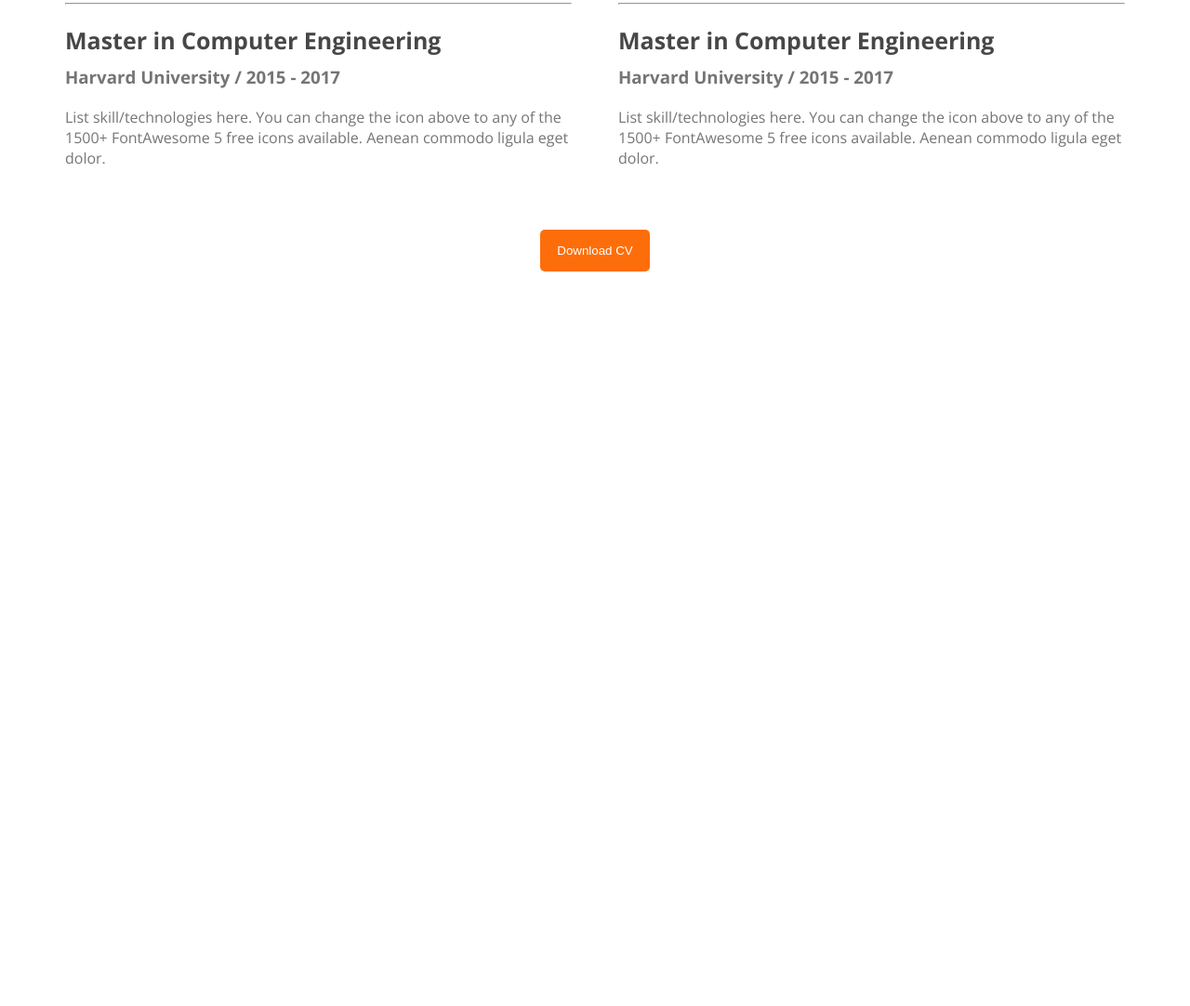
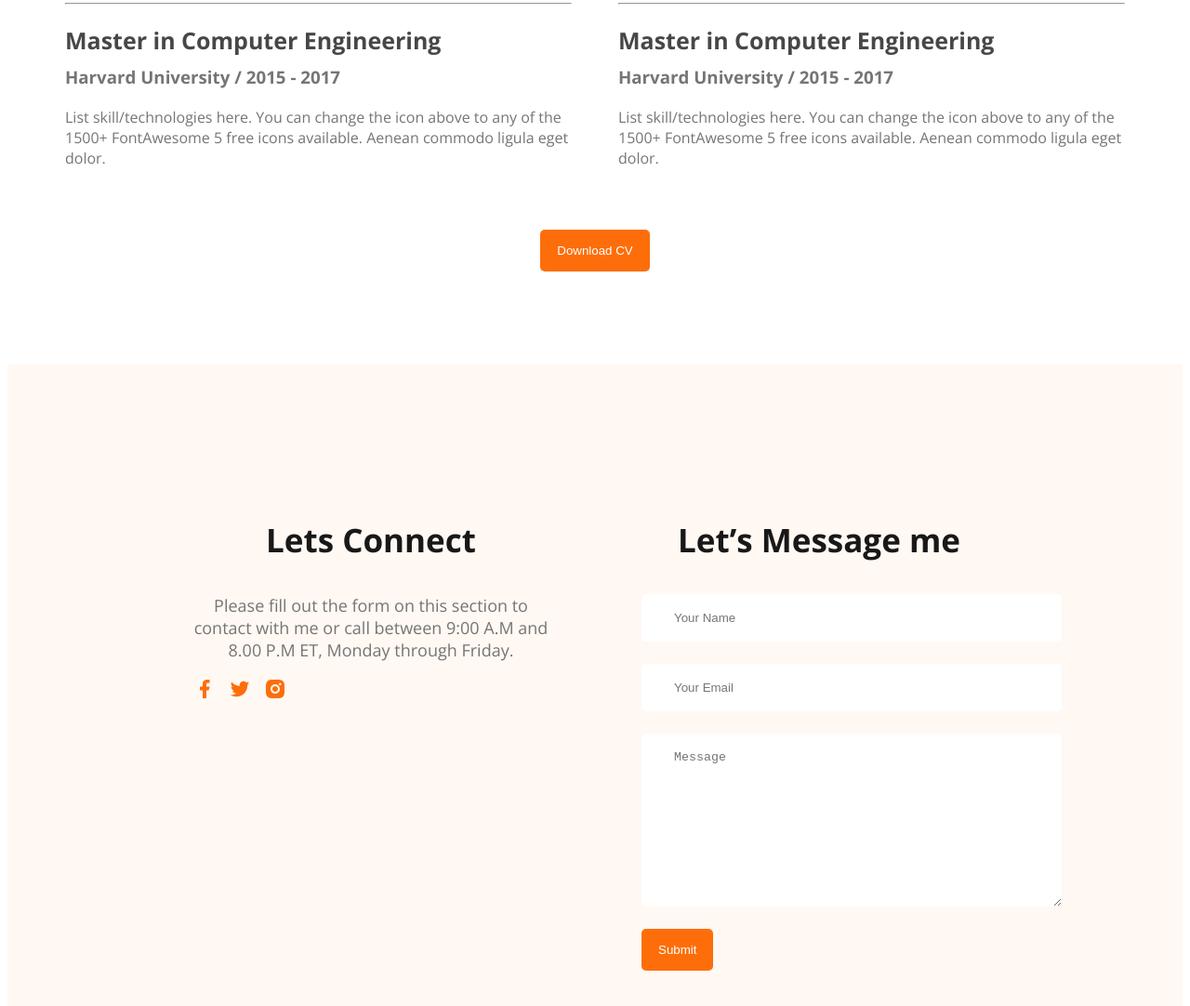
Before and after one commit to mdmuradgain/Developer_Portfolio_BD, a plain HTML site: page index.html in a window 1280 px wide. Shown: the part 2799-3881 px from the top of the page at 93% size. Before the commit the page ends 3099 px from the top, so only its background shows below. Drawn offline with nearby package versions, Linux system fonts and the light colour scheme.

Commit message:
Finished Footer Section

```diff
--- a/index.html
+++ b/index.html
@@ -147,7 +147,24 @@
         </section>
     </main>
     <footer>
-
+      <div class="foter_colum">
+        <h3 class="section_tittle">Lets Connect</h3>
+        <p class="section_description">Please fill out the form on this section to contact with me or call between 9:00 A.M and 8.00 P.M ET, Monday through Friday.</p>
+        <div class="social_link">
+          <a href=""><img src="images/icons/facebook.png" alt=""></a>
+          <a href=""><img src="images/icons/twitter.png" alt=""></a>
+          <a href=""><img src="images/icons/insta.png" alt=""></a>
+        </div>
+      </div>
+      <div class="foter_colum">
+        <h3 class="section_tittle">Let’s Message me</h3>
+        <form class="contact" action="" method="post">
+          <input type="text" name="" placeholder="Your Name" id="">
+          <input type="email" name="" placeholder="Your Email" id="">
+          <textarea name="" placeholder="Message" id="" rows="10" cols="30"></textarea>
+          <button class="btn_primary btn">Submit</button>
+        </form>
+      </div>
     </footer>
   </body>
 </html>
--- a/styles/style.css
+++ b/styles/style.css
@@ -12,14 +12,18 @@ body {
   color: white;
   font-weight: 700px;
   padding: 15px 18px;
+  cursor: pointer;
 }
-.section_tittle{
+.btn_primary:hover{
+  background-color: black;
+}
+.section_tittle {
   color: #181818;
   text-align: center;
   font-size: 35px;
   font-weight: 700;
 }
-.section_description{
+.section_description {
   color: #757575;
   font-size: 18px;
   text-align: center;
@@ -50,109 +54,136 @@ nav li a {
 }
 
 /* Header Related Styles */
-.header{
-  background-color: #FFF8F3;
-  background-image: url('../images/header_bg.png');
+.header {
+  background-color: #fff8f3;
+  background-image: url("../images/header_bg.png");
   background-repeat: no-repeat;
   background-position: bottom right;
 }
-.banner{
+.banner {
   padding: 30px 30px 0px 150px;
   display: flex;
   align-items: center;
   justify-content: space-between;
 }
-.banner .profile_pic{
+.banner .profile_pic {
   width: 500px;
 }
-.banner_greeting{
+.banner_greeting {
   font-size: 45px;
   color: #474747;
   margin-bottom: 0px;
 }
-.banner_tittle{
+.banner_tittle {
   font-size: 85px;
   font-weight: 700;
   color: #181818;
   margin-top: 5px;
   margin-bottom: 20px;
 }
-.banner_description{
+.banner_description {
   margin-bottom: 30px;
 }
-.banner_content{
+.banner_content {
   max-width: 500px;
 }
 
 /* Main Section Styles */
-main{
+main {
   max-width: 1140px;
   margin: 0 auto;
 }
 
-main section{
+main section {
   margin-top: 130px;
 }
 
 /* About Section Styles */
-.about{
+.about {
   padding: 130px;
   background-color: aquamarine;
   border-radius: 10px;
   margin: 130px 0;
 }
-.about_info_container{
+.about_info_container {
   display: flex;
   justify-content: space-around;
 }
-.about_info{
+.about_info {
   text-align: center;
 }
-#what_i_do_description{
+#what_i_do_description {
   margin: 30px 150px;
 }
 
 /* Skill related styles */
-.skill_container{
+.skill_container {
   display: flex;
   gap: 24px;
 }
-.skill{
+.skill {
   padding: 30px;
   gap: 40px;
   border-radius: 5px;
   background-color: #fff;
-  box-shadow: 0px 6px 50px 0px rgba(0, 0, 0, 0.06)
+  box-shadow: 0px 6px 50px 0px rgba(0, 0, 0, 0.06);
 }
-.skill_description{
+.skill_description {
   color: #757575;
 }
 
 /* Resume Section Style */
-.resume_colum_tittle{
+.resume_colum_tittle {
   color: #474747;
   font-size: 30px;
   font-weight: 700;
 }
-.resume_container{
+.resume_container {
   display: flex;
   gap: 50px;
 }
-.resume_item_tittle{
+.resume_item_tittle {
   color: #474747;
   font-size: 25px;
   font-weight: 700;
   margin-bottom: 10px;
 }
-.resume_item_institute{
+.resume_item_institute {
   margin-bottom: 20px;
   margin-top: 0;
 }
-.resume_item_description,.resume_item_institute{
+.resume_item_description,
+.resume_item_institute {
   color: #757575;
 }
-.download_cv{
+.download_cv {
   text-align: center;
   margin-top: 50px;
-
 }
+/* Footer Section Start */
+footer {
+  display: flex;
+  gap: 100px;
+  background-color: #fff8f3;
+  padding: 130px 200px;
+  margin-top: 100px;
+}
+.foter_colum {
+  width: 50%;
+}
+.social_link a{
+  margin-right: 10px;
+}
+.contact input,
+textarea {
+  display: block;
+  margin-bottom: 24px;
+}
+.contact input, textarea{
+  width: 100%;
+  padding: 18px 35px;
+  border-radius: 5px;
+  color: #757575;
+  border: none;
+  outline: none;
+}
```
